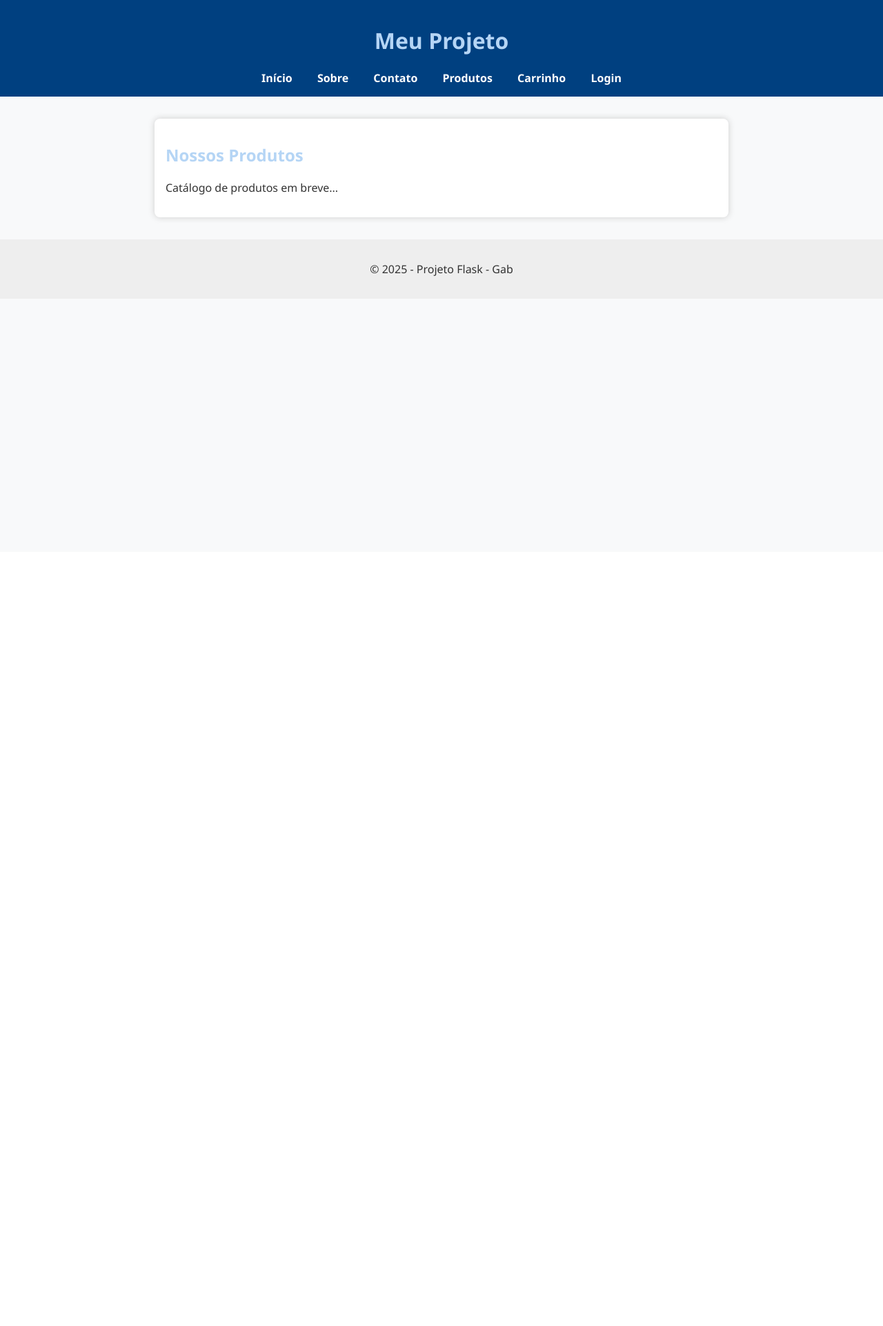
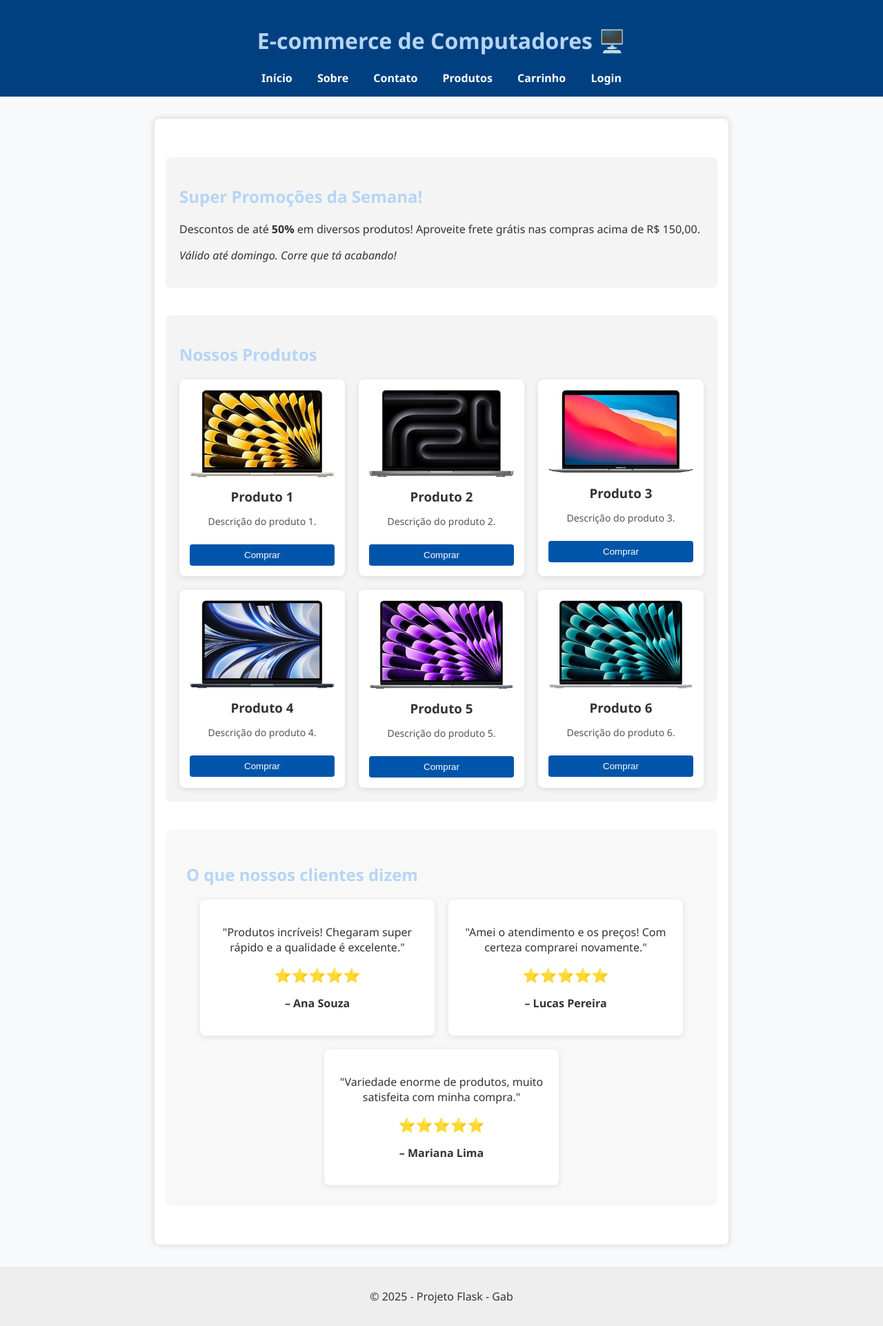
Before and after one commit to gabrielesequeira/ecommerce, a Flask app: page /produtos in a window 1280 px wide. Shown: the whole page at 69% size. Before the commit the page ends 433 px from the top, so only its background shows below. Run offline with Flask 3, Linux system fonts and the light colour scheme.

Commit message:
produtos pronto

```diff
--- a/static/css/styles.css
+++ b/static/css/styles.css
@@ -130,3 +130,132 @@ button {
 button:hover {
     background-color: #0055aa;
 }
+
+
+/*css produtos
+
+.promocao-banner {
+    background: linear-gradient(90deg, #ff4d4d, #ff9900);
+    color: white;
+    padding: 30px 20px;
+    text-align: center;
+    border-radius: 10px;
+    box-shadow: 0 4px 15px rgba(0,0,0,0.2);
+    margin-bottom: 40px;
+}
+
+.promocao-banner h2 {
+    font-size: 2em;
+    margin-bottom: 10px;
+}
+
+.promocao-banner p {
+    font-size: 1.1em;
+    margin: 5px 0;
+}
+
+
+/* Sessões gerais */
+section {
+    margin: 40px 0;
+    padding: 20px;
+    background-color: #f4f4f4;
+    border-radius: 8px;
+}
+
+/* Grid dos produtos */
+.grid-produtos {
+    display: grid;
+    grid-template-columns: repeat(3, 1fr);
+    gap: 20px;
+}
+
+/* Card de cada produto */
+.produto-card {
+    background-color: white;
+    border-radius: 8px;
+    padding: 15px;
+    box-shadow: 0 2px 8px rgba(0,0,0,0.1);
+    text-align: center;
+    transition: transform 0.3s;
+}
+
+.produto-card:hover {
+    transform: scale(1.05);
+}
+
+.produto-card img {
+    width: 100%;
+    border-radius: 8px;
+}
+
+.produto-card h3 {
+    margin: 10px 0;
+}
+
+.produto-card p {
+    color: #555;
+    font-size: 14px;
+}
+
+.produto-card button {
+    background-color: #0055aa;
+    color: white;
+    border: none;
+    padding: 8px 16px;
+    border-radius: 4px;
+    cursor: pointer;
+    margin-top: 10px;
+    transition: background-color 0.3s;
+}
+
+.produto-card button:hover {
+    background-color: #003f7d;
+}
+
+/* Carrossel e outras seções */
+.carrossel, .outra-sessao {
+    background-color: #e2e2e2;
+}
+
+/* Responsivo */
+@media (max-width: 900px) {
+    .grid-produtos {
+        grid-template-columns: repeat(2, 1fr);
+    }
+}
+
+@media (max-width: 600px) {
+    .grid-produtos {
+        grid-template-columns: 1fr;
+    }
+}
+
+
+.outra-sessao {
+    background-color: #f8f8f8;
+    padding: 30px;
+    border-radius: 10px;
+}
+
+.depoimentos {
+    display: flex;
+    gap: 20px;
+    flex-wrap: wrap;
+    justify-content: center;
+}
+
+.depoimento-card {
+    background-color: white;
+    border-radius: 8px;
+    padding: 20px;
+    max-width: 300px;
+    box-shadow: 0 2px 8px rgba(0,0,0,0.1);
+    text-align: center;
+}
+
+.depoimento-card .estrelas {
+    color: #FFD700;
+    font-size: 20px;
+    margin: 10px 0;
+}
--- a/templates/base.html
+++ b/templates/base.html
@@ -10,7 +10,7 @@
 </head>
 <body>
     <header>
-        <h1>Meu Projeto</h1>
+        <h1>E-commerce de Computadores 🖥️</h1>
         <nav>
             <a href="/">Início</a>
             <a href="/sobre">Sobre</a>
--- a/templates/produtos.html
+++ b/templates/produtos.html
@@ -3,8 +3,82 @@
 {% block title %}Produtos{% endblock %}
 
 {% block content %}
-<section>
+<section class="promocao-banner">
+    <h2>Super Promoções da Semana!</h2>
+    <p>Descontos de até <strong>50%</strong> em diversos produtos! Aproveite frete grátis nas compras acima de R$ 150,00.</p>
+    <p><em>Válido até domingo. Corre que tá acabando!</em></p>
+</section>
+
+
+<section class="produtos">
     <h2>Nossos Produtos</h2>
-    <p>Catálogo de produtos em breve...</p>
+    <div class="grid-produtos">
+        <!-- Produto 1 -->
+        <div class="produto-card">
+            <img src="{{ url_for('static', filename='img/img1.jpg') }}" alt="Produto 1">
+            <h3>Produto 1</h3>
+            <p>Descrição do produto 1.</p>
+            <button>Comprar</button>
+        </div>
+        <!-- Produto 2 -->
+        <div class="produto-card">
+            <img src="{{ url_for('static', filename='img/img2.jpg') }}" alt="Produto 2">
+            <h3>Produto 2</h3>
+            <p>Descrição do produto 2.</p>
+            <button>Comprar</button>
+        </div>
+        <!-- Produto 3 -->
+        <div class="produto-card">
+            <img src="{{ url_for('static', filename='img/img3.jpg') }}" alt="Produto 3">
+            <h3>Produto 3</h3>
+            <p>Descrição do produto 3.</p>
+            <button>Comprar</button>
+        </div>
+        <!-- Produto 4 -->
+        <div class="produto-card">
+            <img src="{{ url_for('static', filename='img/img4.jpg') }}" alt="Produto 4">
+            <h3>Produto 4</h3>
+            <p>Descrição do produto 4.</p>
+            <button>Comprar</button>
+        </div>
+        <!-- Produto 5 -->
+        <div class="produto-card">
+            <img src="{{ url_for('static', filename='img/img5.jpg') }}" alt="Produto 5">
+            <h3>Produto 5</h3>
+            <p>Descrição do produto 5.</p>
+            <button>Comprar</button>
+        </div>
+        <!-- Produto 6 -->
+        <div class="produto-card">
+            <img src="{{ url_for('static', filename='img/img6.jpg') }}" alt="Produto 6">
+            <h3>Produto 6</h3>
+            <p>Descrição do produto 6.</p>
+            <button>Comprar</button>
+        </div>
+    </div>
 </section>
+
+<section class="outra-sessao">
+    <h2>O que nossos clientes dizem</h2>
+    <div class="depoimentos">
+        <div class="depoimento-card">
+            <p>"Produtos incríveis! Chegaram super rápido e a qualidade é excelente."</p>
+            <div class="estrelas">⭐⭐⭐⭐⭐</div>
+            <p><strong>– Ana Souza</strong></p>
+        </div>
+
+        <div class="depoimento-card">
+            <p>"Amei o atendimento e os preços! Com certeza comprarei novamente."</p>
+            <div class="estrelas">⭐⭐⭐⭐⭐</div>
+            <p><strong>– Lucas Pereira</strong></p>
+        </div>
+
+        <div class="depoimento-card">
+            <p>"Variedade enorme de produtos, muito satisfeita com minha compra."</p>
+            <div class="estrelas">⭐⭐⭐⭐⭐</div>
+            <p><strong>– Mariana Lima</strong></p>
+        </div>
+    </div>
+</section>
+
 {% endblock %}
```
Also changed, not shown: static/img/img1.jpg (added), static/img/img2.jpg (added), static/img/img3.jpg (added), static/img/img4.jpg (added), static/img/img5.jpg (added), static/img/img6.jpg (added).
